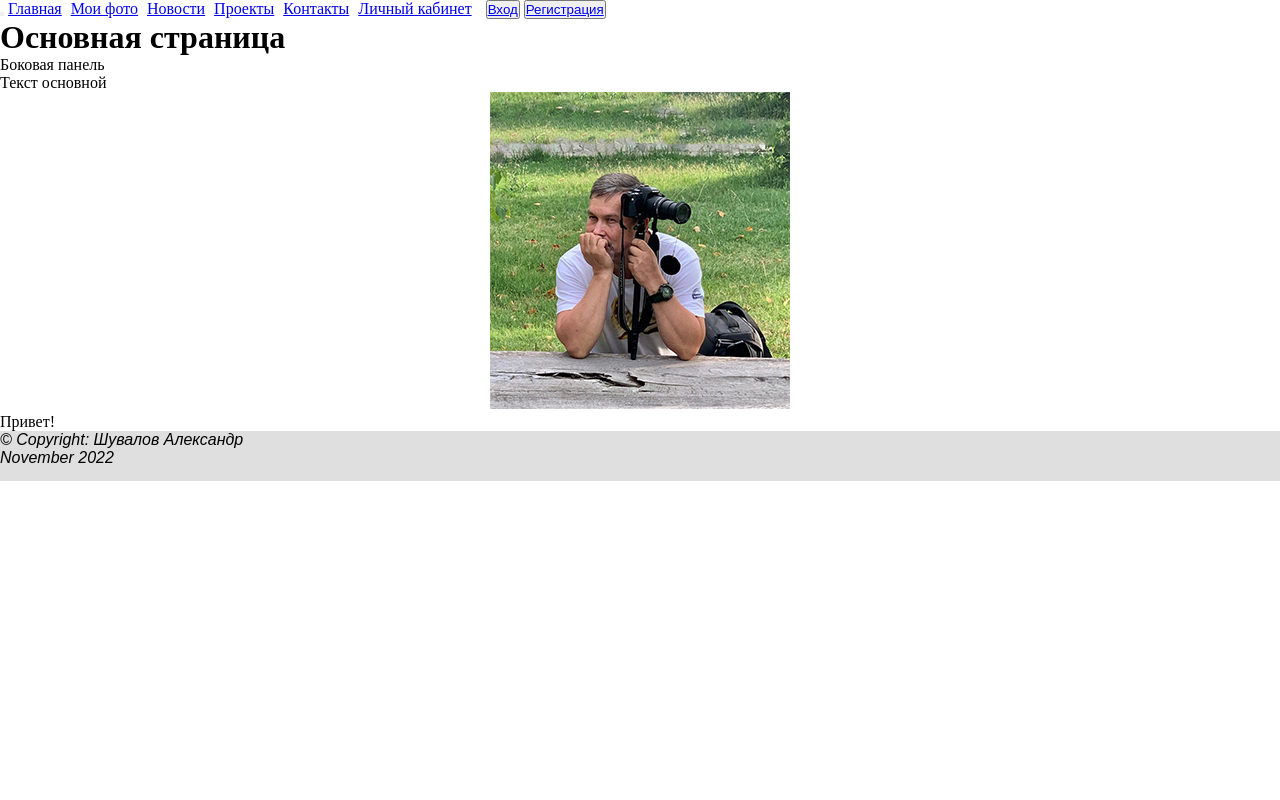
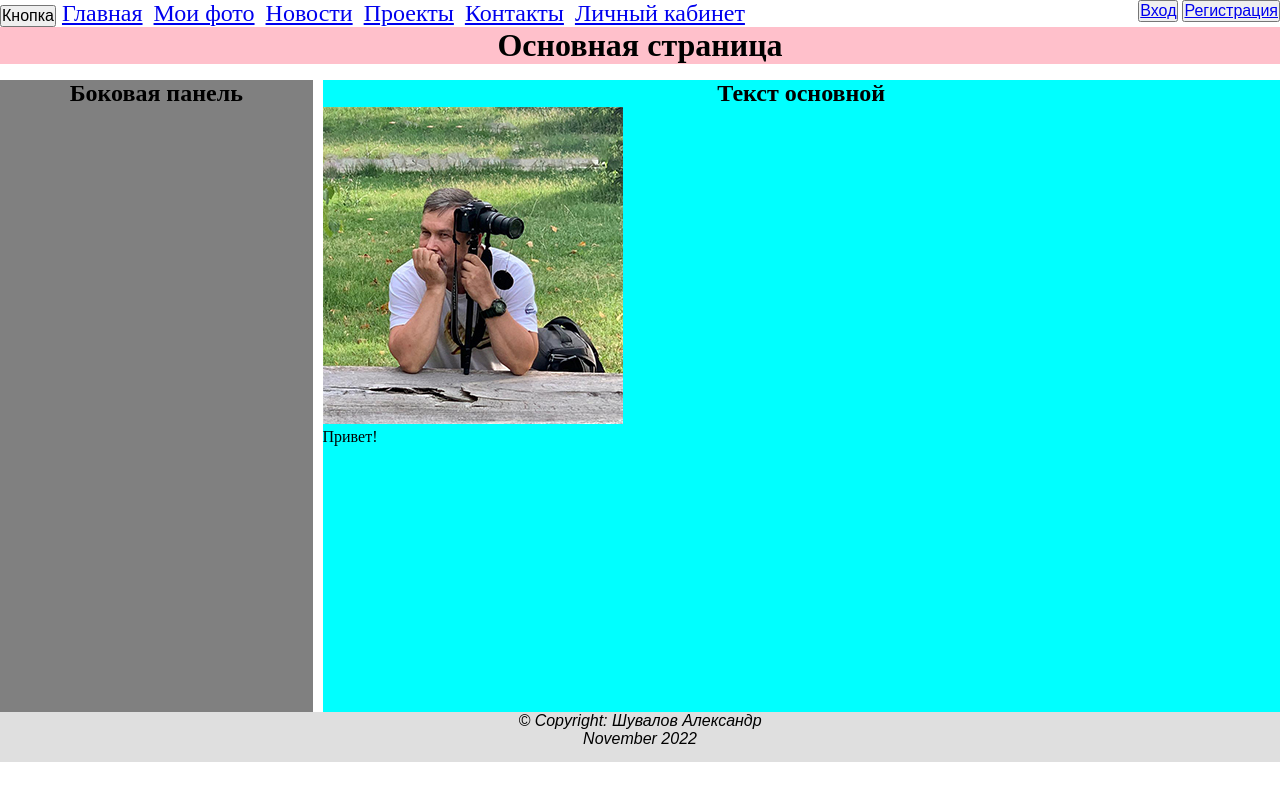
Before and after one commit to ale777opp/my-site, a PHP site: page /v300/templates/main.php in a window 1280 px wide. Run offline with PHP 8.4, Linux system fonts and the light colour scheme.

Commit message:
предвартельная верстка страниц на grid

```diff
--- /dev/null
+++ b/v300/css/main_style.css
@@ -0,0 +1,55 @@
+* {
+  margin: 0;
+  padding: 0;
+  box-sizing: border-box;
+  overflow: visible;
+}
+article, aside, figcaption, figure, footer, header, hgroup, nav, section, time {
+  display: block;
+} /* в стилях для новых тегов установить display: block */
+ul, li { /* меню в строку */
+  display: inline;
+  font-size: 1.5rem;
+  margin-right: 5px;
+}
+footer {
+text-align: center;
+background-color: #dfdfdf;
+height: 50px;
+font-size: 1em;
+font-family: sans-serif;
+font-style:italic;
+}
+.grid_container {
+  display:grid;
+  grid-template-columns: repeat(4, 1fr);
+  grid-template-rows: auto repeat(3, 200px);
+  grid-column-gap: 10px;
+  grid-row-gap: 1em;
+}
+.header {
+    grid-column: 1/5;
+    grid-row: 1;
+    background-color: pink;
+}
+.aside {
+    grid-column: 1;
+    grid-row-start: 2;
+    grid-row-end: 5;
+    background-color: gray;
+}
+.article {
+  grid-column: 2/5;
+  grid-row: 2/5;
+  background-color: cyan;
+}
+h1, h2 {
+  align: center;
+  text-align: center;
+}
+.buttons {
+  float: right;
+}
+button {
+  font-size: 1rem;
+}
--- a/v300/templates/footer.php
+++ b/v300/templates/footer.php
@@ -1,4 +1,4 @@
-<footer>
+<footer >
     <p>© Copyright: Шувалов Александр <time><?php echo date("F Y");?></time></p>
 </footer>
 </body>
--- a/v300/templates/head.php
+++ b/v300/templates/head.php
@@ -5,6 +5,7 @@
   <meta charset="utf-8">
   <meta name="viewport" content="width=device-width, initial-scale=1, shrink-to-fit=no">
   <title><?php echo $title?></title>
+  <link rel="stylesheet" type="text/css" href="css/main_style.css">
 <!--[if lt IE 9]>
  <script>
   var e = ("article,aside,figcaption,figure,footer,header,hgroup,nav,section,time").split(',');
@@ -13,39 +14,13 @@
   }
  </script>
 <![endif]-->
-
-<style>
-* {
-  margin: 0;
-  padding: 0;
-  box-sizing: border-box;
-  overflow: visible;
-}
-article, aside, figcaption, figure, footer, header, hgroup, nav, section, time {
-  display: block;
-} /* в стилях для новых тегов установить display: block */
-ul, li { /* меню в строку */
-  display: inline;
-  margin-right: 5px;
-}
-
-footer {
-background-color: #dfdfdf;
-height: 50px;
-font-size: 1em;
-font-family: sans-serif;
-font-style:italic;
-}
-
-</style>
-
 </head>
 
 <body>
   <nav>
     <ul>
       <li>
-          <button type="button"><span class="icon"></span></button>
+        <button type="button"><span class="icon">Кнопка</span></button>
         <a href="/main">Главная</a>
       </li>
       <li><a href="/photo">Мои фото</a></li>
@@ -58,10 +33,12 @@ font-style:italic;
         <li><a href="/accounts">Личный кабинет</a></li>
         <?php endif ?>
     </ul>
+    <div class="buttons">
       <?php if(empty($_SESSION['id'])): ?>
       <button type="button"><a href="/auth">Вход</a></button>
       <button type="button"><a href="/reg">Регистрация</a></button>
       <?php else: ?>
       <button type="button"><a href="/exit">Выход</a></button>
         <?php endif ?>
+    </div>
   </nav>
--- a/v300/templates/main.php
+++ b/v300/templates/main.php
@@ -6,26 +6,27 @@ $title = 'Основная страница';
 include 'head.php';
 ?>
 
-<header><h1> Основная страница </h1></header>
-<aside>Боковая панель</aside>
+<div class="grid_container">
 
-<article>Текст основной
+<header class="header"><h1> Основная страница </h1></header>
+<article class="article"><h2>Текст основной</h2>
 
-<div class="container-fluid">
-	<div class="row align-items-center align-self-center">
-		<div class="col-xl-4 col-md" align="center">
-			<img src="images/IMG-20190801_300.jpg" class="photo_main" alt='IMG-20190801_300.jpg'>
-		</div>
-		<div class="col-xl-6 col-md align-self-center">
-			<p> Привет!</p>
+	<div class="container">
+		<div class="row">
+			<div class="col">
+				<img src="images/IMG-20190801_300.jpg" class="photo_main" alt='IMG-20190801_300.jpg'>
+			</div>
+			<div class="col">
+				<p> Привет!</p>
+			</div>
 		</div>
 	</div>
-</div>
 
 </article>
 
+<aside class="aside"><h2>Боковая панель</h2></aside>
+</div>
+
 <?php include 'footer.php'; ?>
-
 </body>
-
 </html>
```
Also changed, not shown: v300/templates/accounts.php (+6 -6 lines), v300/templates/contacts.php (+6 -5 lines), v300/templates/news.php (+6 -19 lines), v300/templates/photo.php (+6 -18 lines), v300/templates/projects.php (+6 -6 lines). Lines whose indentation alone changed are shown as unchanged.
